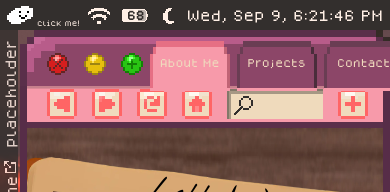
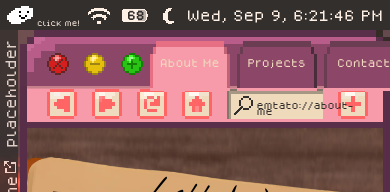
Before and after one commit to emtato/emtato-portfolio, a React (Vite) app: page / in a window 390 px wide. Shown: the top 192 px of the page. Built offline with nearby package versions, Linux system fonts and the light colour scheme.

Commit message:
browser search bar address

```diff
--- a/src/App.css
+++ b/src/App.css
@@ -273,6 +273,20 @@
     image-rendering: pixelated;
 }
 
+.browser-search-bar-text {
+    position: absolute;
+    top: 35%;
+    left: 30px;
+    width: 100%;
+    height: 100%;
+    background-color: transparent;
+    border: none;
+    outline: none;
+    color: var(--color-smoky-charcoal);
+    font: 14px "Emtato Pixel";
+    z-index: 16;
+}
+
 /* ------------------------------------------------------------------------------------------- -v-
                                     browser main page contents
 ----------------------------------------------------------------------------------------------- -o- */
@@ -368,4 +382,17 @@
         left: 0;
     }
 
+    .browser-search-bar-text {
+        position: absolute;
+        top: 45%;
+        left: 30px;
+        width: 100%;
+        height: 100%;
+        background-color: transparent;
+        border: none;
+        outline: none;
+        color: var(--color-smoky-charcoal);
+        font: 8px "Emtato Pixel";
+        z-index: 16;
+    }
 }
--- a/src/BrowserWindow.tsx
+++ b/src/BrowserWindow.tsx
@@ -15,6 +15,18 @@ export interface BrowserWindowProps {
 
 export default function BrowserWindow({isOpen: boolean, onClose, isBig, maximize, minimize}: BrowserWindowProps) {
     const [activeTab, setActiveTab] = useState(0) //0 -> about me, 1 -> projects, 2 -> contact
+    const [url, setUrl] = useState("emtato://about-me")
+
+    function changeTab(tab: number) {
+        setActiveTab(tab)
+        if (tab === 0) {
+            setUrl("emtato://about-me")
+        } else if (tab === 1) {
+            setUrl("emtato://projects")
+        } else if (tab === 2) {
+            setUrl("emtato://contact")
+        }
+    }
 
     /* main browser window render
     * top row */
@@ -36,9 +48,9 @@ export default function BrowserWindow({isOpen: boolean, onClose, isBig, maximize
         <div className="browser-window-top">
             {/* render tabs*/}
             <div className="browser-tabs-list">
-                <BrowserTab id={0} label="About Me" isActive={activeTab === 0} onSelect={() => setActiveTab(0)}/>
-                <BrowserTab id={1} label="Projects" isActive={activeTab === 1} onSelect={() => setActiveTab(1)}/>
-                <BrowserTab id={2} label="Contact" isActive={activeTab === 2} onSelect={() => setActiveTab(2)}/>
+                <BrowserTab id={0} label="About Me" isActive={activeTab === 0} onSelect={() => changeTab(0)}/>
+                <BrowserTab id={1} label="Projects" isActive={activeTab === 1} onSelect={() => changeTab(1)}/>
+                <BrowserTab id={2} label="Contact" isActive={activeTab === 2} onSelect={() => changeTab(2)}/>
             </div>
         </div>
         <div className="browser-window-topright">
@@ -60,7 +72,7 @@ export default function BrowserWindow({isOpen: boolean, onClose, isBig, maximize
                         <img className="browser-nav-icon" alt="a" src="/assets/browser/toolbar/reload.png"/>
                     </button>
                     <button className="browser-nav-button" onClick={() => {
-                        setActiveTab(0)
+                        changeTab(0)
                     }}>
                         <img className="browser-nav-icon" alt="a" src="/assets/browser/toolbar/home-icon.png"/>
                     </button>
@@ -70,6 +82,8 @@ export default function BrowserWindow({isOpen: boolean, onClose, isBig, maximize
                         <div className="browser-tiled-search-bar"></div>
                         <img className="browser-search-icon" alt=""
                              src="/assets/browser/toolbar/search-icon.png"/>
+                        <span className="browser-search-bar-text">{url}</span> {/*TODO eventually into input->gogole*/}
+
                     </div>
                     <button className="browser-nav-button">
                         <img className="browser-nav-icon" alt="a" src="/assets/browser/toolbar/new-tab.png"/>
```
Also changed, not shown: src/components/Projects.css (+7 -0 lines).
